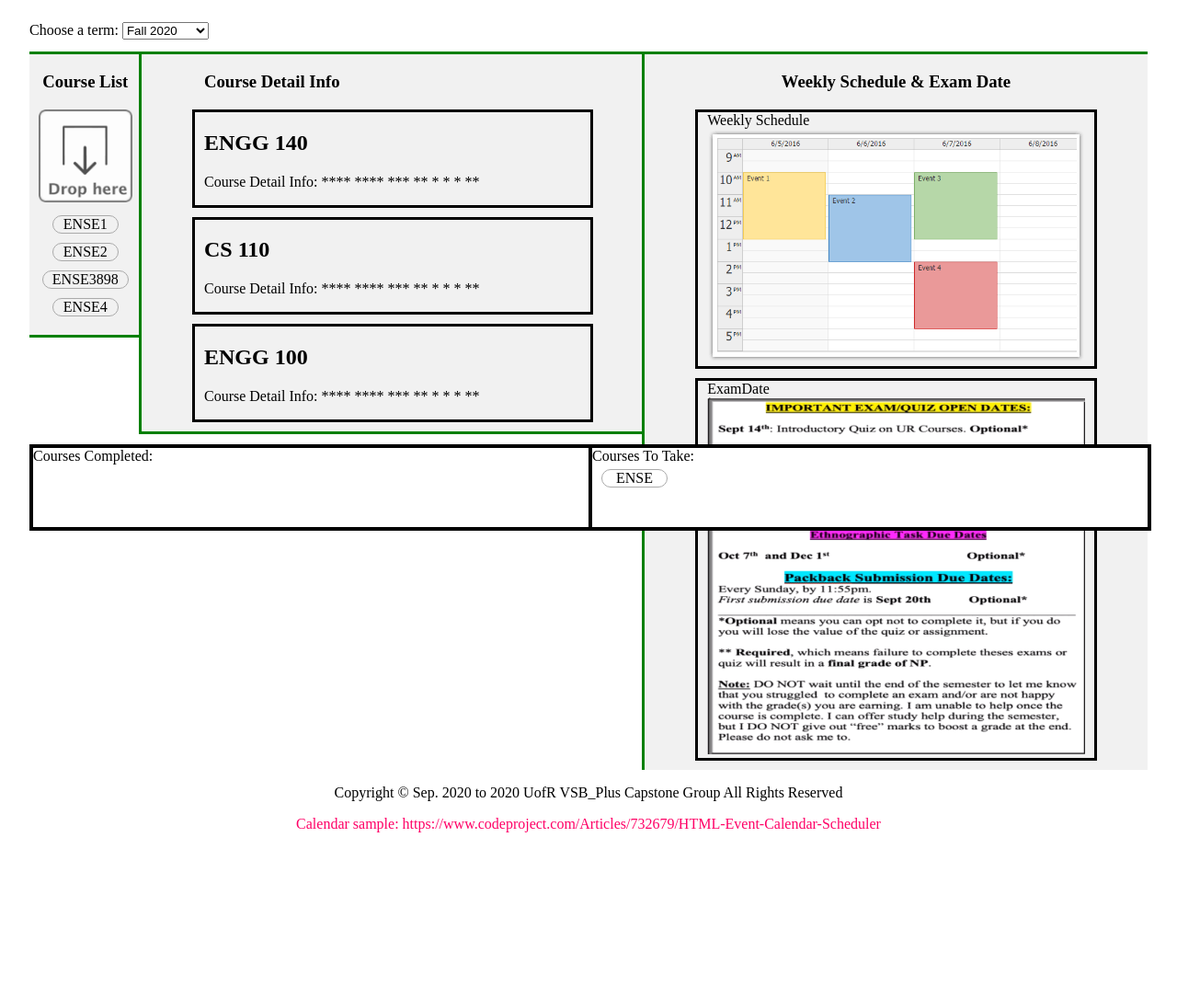
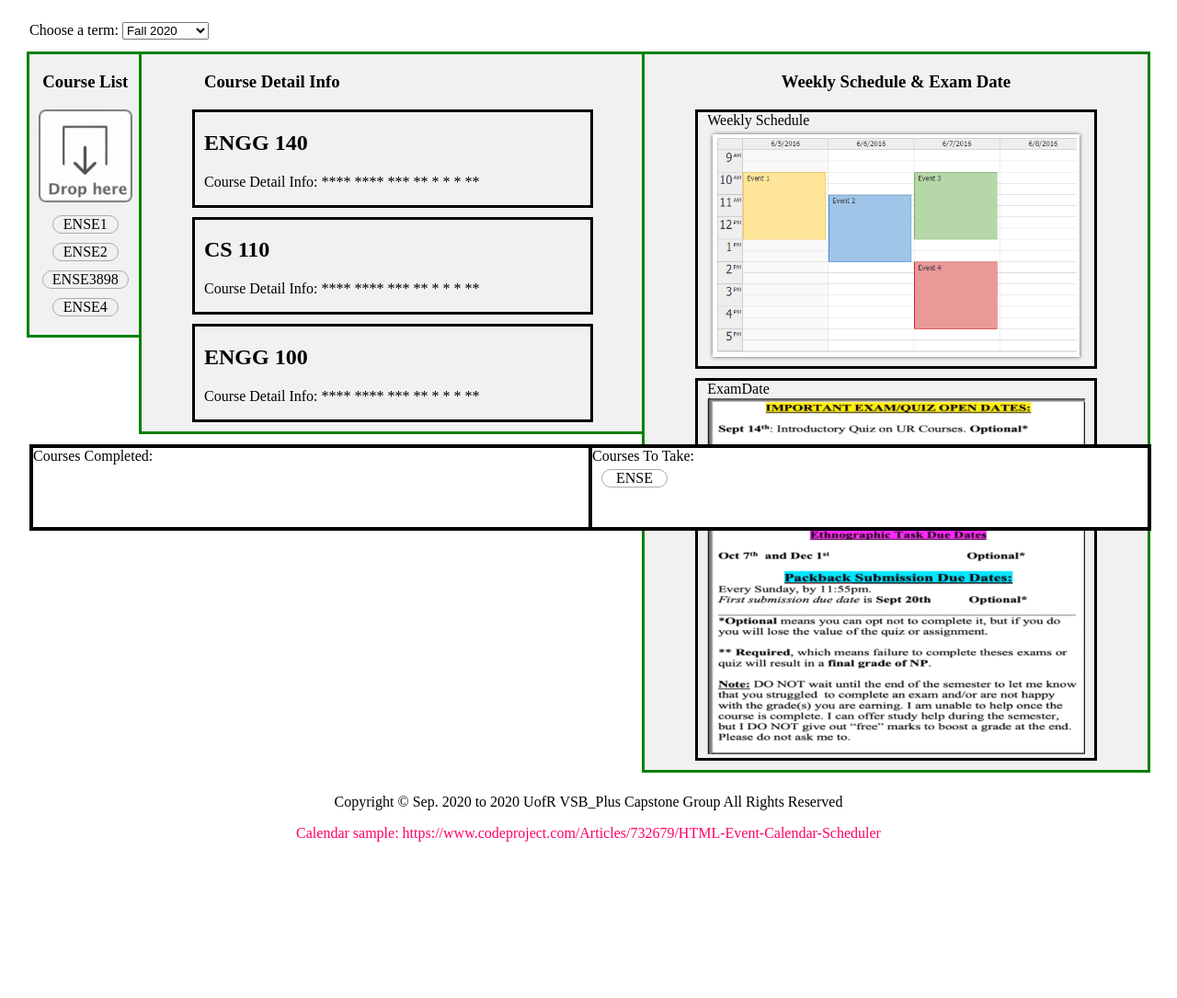
Before and after one commit to yang242j/VSB_Plus, a PHP site: page /semesterBuilder.html in a window 1280 px wide. Shown: the part 223-1308 px from the top of the page at 92% size. Before the commit the page ends 1128 px from the top, so only its background shows below. Run offline with PHP 8.4, Linux system fonts and the light colour scheme.

Commit message:
made some change
change body div container into section, body display as flex in column direction

```diff
--- a/Code/academicBuilder.html
+++ b/Code/academicBuilder.html
@@ -31,7 +31,7 @@
         </div>
     </nav>
 
-    <div class="container">
+    <section class="container">
         <section class="left-section">
             <h2>Default Schedule(Fall 2020):</h2>
             <div class="term-container">
@@ -87,7 +87,7 @@
             </div>
         </section>
 
-    </div>
+    </section>
 
     <footer>
         <script src="js/main.js"></script>
--- a/Code/courseDB.html
+++ b/Code/courseDB.html
@@ -31,7 +31,7 @@
         </div>
     </nav>
 
-    <div class="container">
+    <section class="container">
         <form onclick="return false" method="POST">
             <table class="filterTable">
                 <tr>
@@ -97,7 +97,7 @@
 
             })
         </script>
-    </div>
+    </section>
 
     <footer>
         <script src="js/main.js"></script>
--- a/Code/css/main.css
+++ b/Code/css/main.css
@@ -1,5 +1,7 @@
 body {
     margin: 2.5%;
+    display: flex;
+    flex-direction: column;
 }
 
 header {
@@ -25,10 +27,8 @@ h1 {
 }
 
 nav {
-    overflow: hidden;
     background-color: #333;
     margin-top: 2.5%;
-    height: 48px;
 }
 
 nav a {
@@ -55,8 +55,6 @@ nav .nav-right {
 }
 
 body .container{
-    width: 100%;
-    overflow-x: hidden;
     margin-top: 2%;
     min-height: 400px;
     margin-bottom: 10px;
@@ -64,7 +62,7 @@ body .container{
 }
 
 footer {
-    padding-bottom: 100px;
+    padding-bottom: 10%;
 }
 
 footer .copyright {
--- a/Code/css/semester.css
+++ b/Code/css/semester.css
@@ -10,6 +10,7 @@ body .container .left-section {
     width: 10%;
     height: 100%;
     float: left;
+    box-sizing: border-box;
     outline: 3px solid green;
     background-color: #f1f1f1;
     padding-bottom: 10px;
--- a/Code/semesterBuilder.html
+++ b/Code/semesterBuilder.html
@@ -31,7 +31,7 @@
         </div>
     </nav>
 
-    <div class="container">
+    <section class="container">
         <div class="top-section">
             <label for="term">Choose a term:</label>
             <select id="term" onChange="termSelector()"> <!-- onChange="this.form.submit()" -->
@@ -83,7 +83,7 @@
                 <div class="courseTag noDrop" id="ense" draggable="true" ondragstart="drag(event)">ENSE</div>
             </div>
         </div>
-    </div>
+    </section>
 
     <footer>
         <script src="js/main.js"></script>
```
Also changed, not shown: Code/homePage.html (+6 -6 lines).
